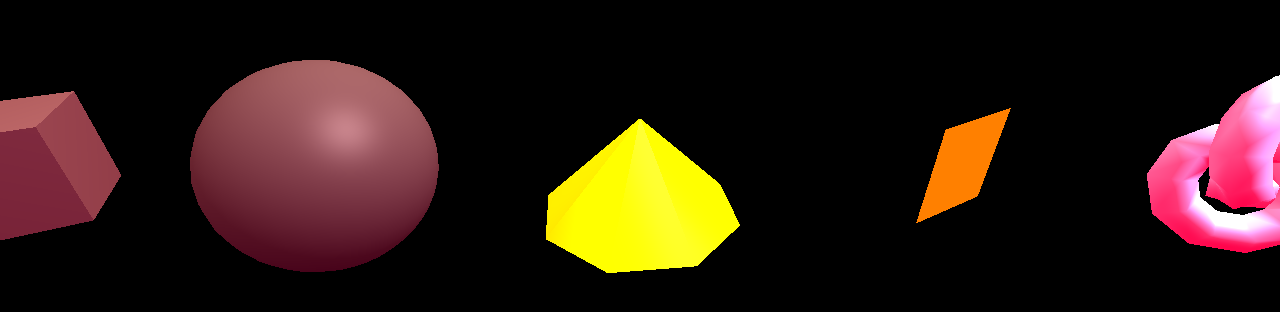
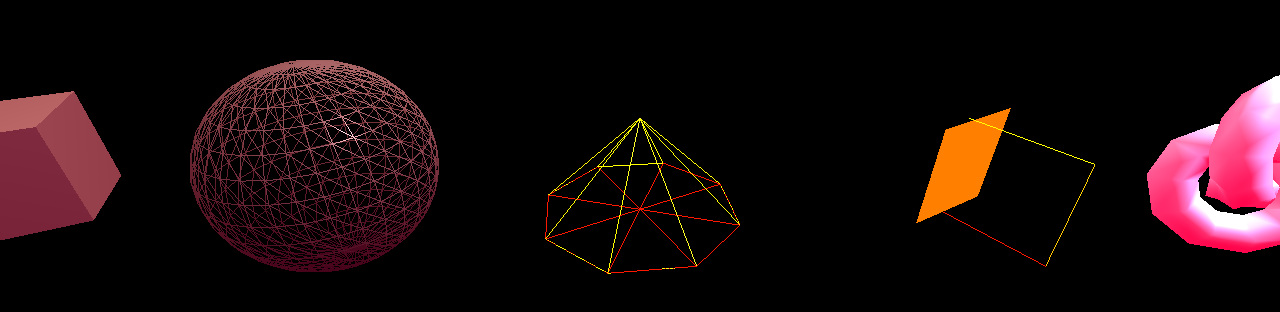
Before and after one commit to cg2021b/tugas-1-fitrahmutiara0108, a plain HTML site: page mencoba three.js/index.html in a window 1280 px wide. Shown: the part 234-546 px from the top of the page. Drawn offline with Linux system fonts and the light colour scheme; animation ran at ten frames a second.

Commit message:
update wireframe

```diff
--- a/mencoba three.js/index.html
+++ b/mencoba three.js/index.html
@@ -29,11 +29,14 @@
 				color: 0x555555 //matterhorn
 			} );
 			const material2 = new THREE.MeshPhongMaterial( {
-				color: 0x444444 //charcoal
+				color: 0x444444, //charcoal
+				wireframe: true,
+            			shininess: 100
 			} );
 
 			const material3 = new THREE.MeshPhongMaterial( {
-				color: 0xffff00 //yellow
+				color: 0xffff00, //yellow
+				wireframe: true
 			});
 
 			const material4 = new THREE.MeshBasicMaterial( {
```
